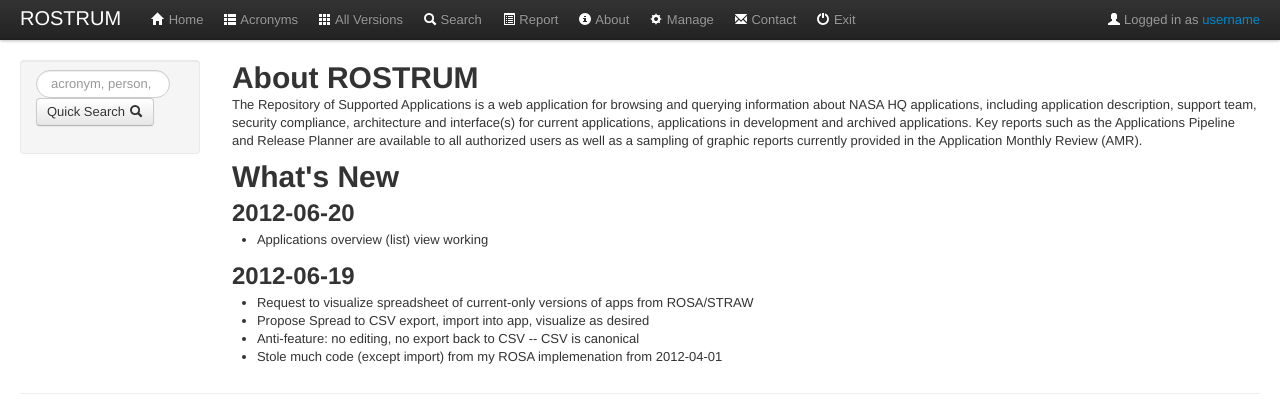
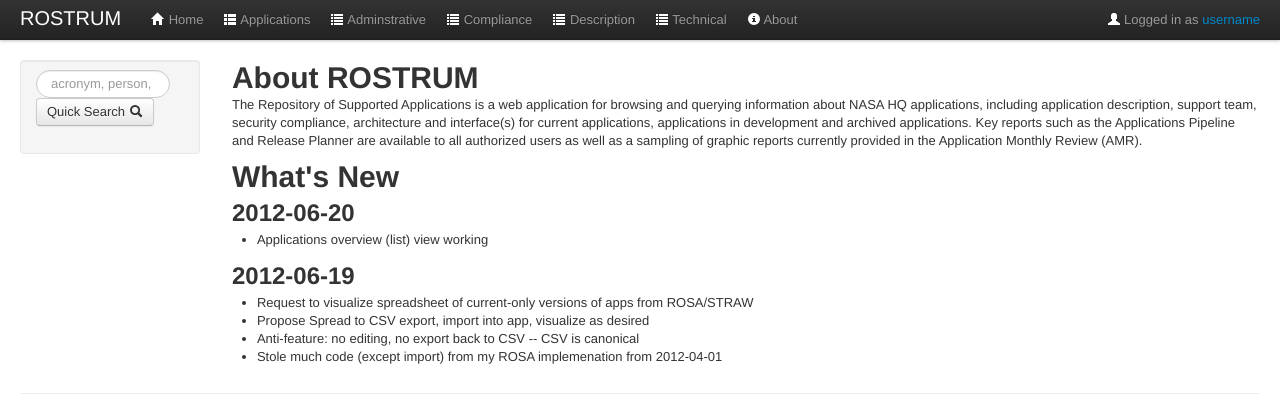
Before and after one commit to shentonfreude/rostrum, a Django app: page /about in a window 1280 px wide. Shown: the top 409 px of the page. Run offline with Django 3.2, Linux system fonts and the light colour scheme; parts of the project's set-up code (start-up, migrations or seed data) failed here and were passed over; some libraries are stand-ins or nearby versions.

Commit message:
Put Applications overview in the menu, report placeholders

```diff
--- a/rostrum/templates/base.html
+++ b/rostrum/templates/base.html
@@ -49,15 +49,17 @@
           <a class="brand" href="#">ROSTRUM</a>
           <div class="nav-collapse">
             <ul class="nav">
-              <li><a href="{% url home %}">       <i class="icon-white icon-home"></i>      Home</a></li>
-              <li><a href="{# url acronyms %}">  <i class="icon-white icon-th-list"></i>      Acronyms</a></li>
-              <li><a href="{# url app_versions%}"><i class="icon-white icon-th"></i>      All Versions</a></li>
-              <li><a href="{# url search %}">     <i class="icon-white icon-search"></i>    Search</a></li>
-              <li><a href="{# url report %}">     <i class="icon-white icon-list-alt"></i>       Report</a></li>
+              <li><a href="{% url home                  %}"><i class="icon-white icon-home"></i>        Home</a></li>
+              <li><a href="{% url app_overview          %}"><i class="icon-white icon-th-list"></i>     Applications</a></li>
+              <li><a href="{# url app_administrative    %}"><i class="icon-white icon-list"></i>    Adminstrative</a></li>
+              <li><a href="{# url app_compliance        %}"><i class="icon-white icon-list"></i>    Compliance</a></li>
+              <li><a href="{# url app_description       %}"><i class="icon-white icon-list"></i>    Description</a></li>
+              <li><a href="{# url app_technical         %}"><i class="icon-white icon-list"></i>    Technical</a></li>
               <li><a href="{% url about %}">   <i class="icon-white icon-info-sign"></i> About</a></li>
-              <li><a href="{# url manage %}">  <i class="icon-white icon-cog"></i>       Manage</a></li>
-              <li><a href="#contact">          <i class="icon-white icon-envelope"></i>  Contact</a></li>
-              <li><a href="#exit">    <i class="icon-white icon-off"></i>       Exit</a></li>
+              <!-- <li><a href="{# url search %}">           <i class="icon-white icon-search"></i>    Search</a></li> -->
+              <!-- <li><a href="{# url manage %}">  <i class="icon-white icon-cog"></i>       Manage</a></li> -->
+              <!-- <li><a href="#contact">          <i class="icon-white icon-envelope"></i>  Contact</a></li> -->
+              <!-- <li><a href="#exit">    <i class="icon-white icon-off"></i>       Exit</a></li> -->
             </ul>
             <p class="navbar-text pull-right"> <i class="icon-white icon-user"></i>      Logged in as <a href="#">username</a></p>
           </div><!--/.nav-collapse -->
```
